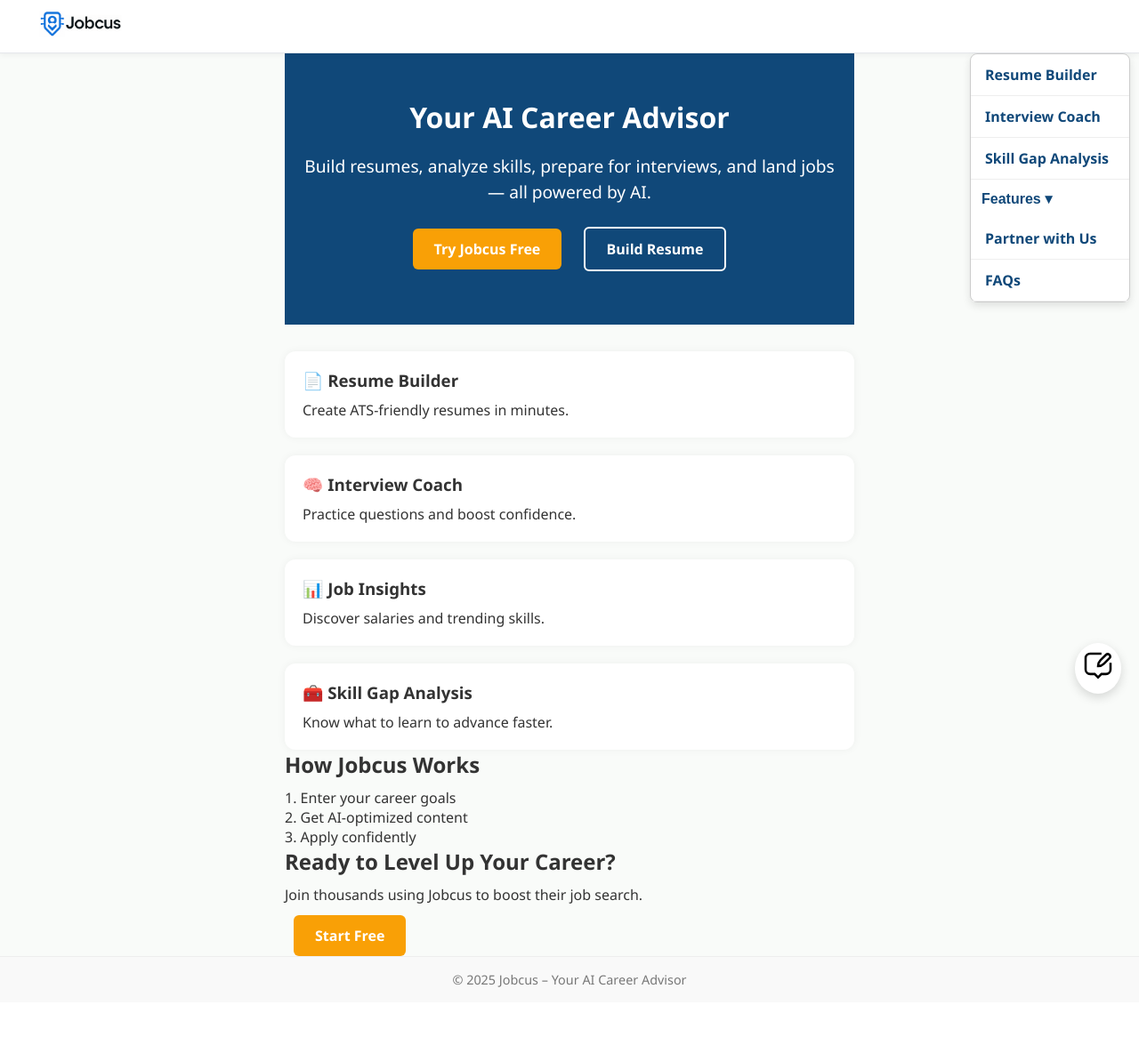
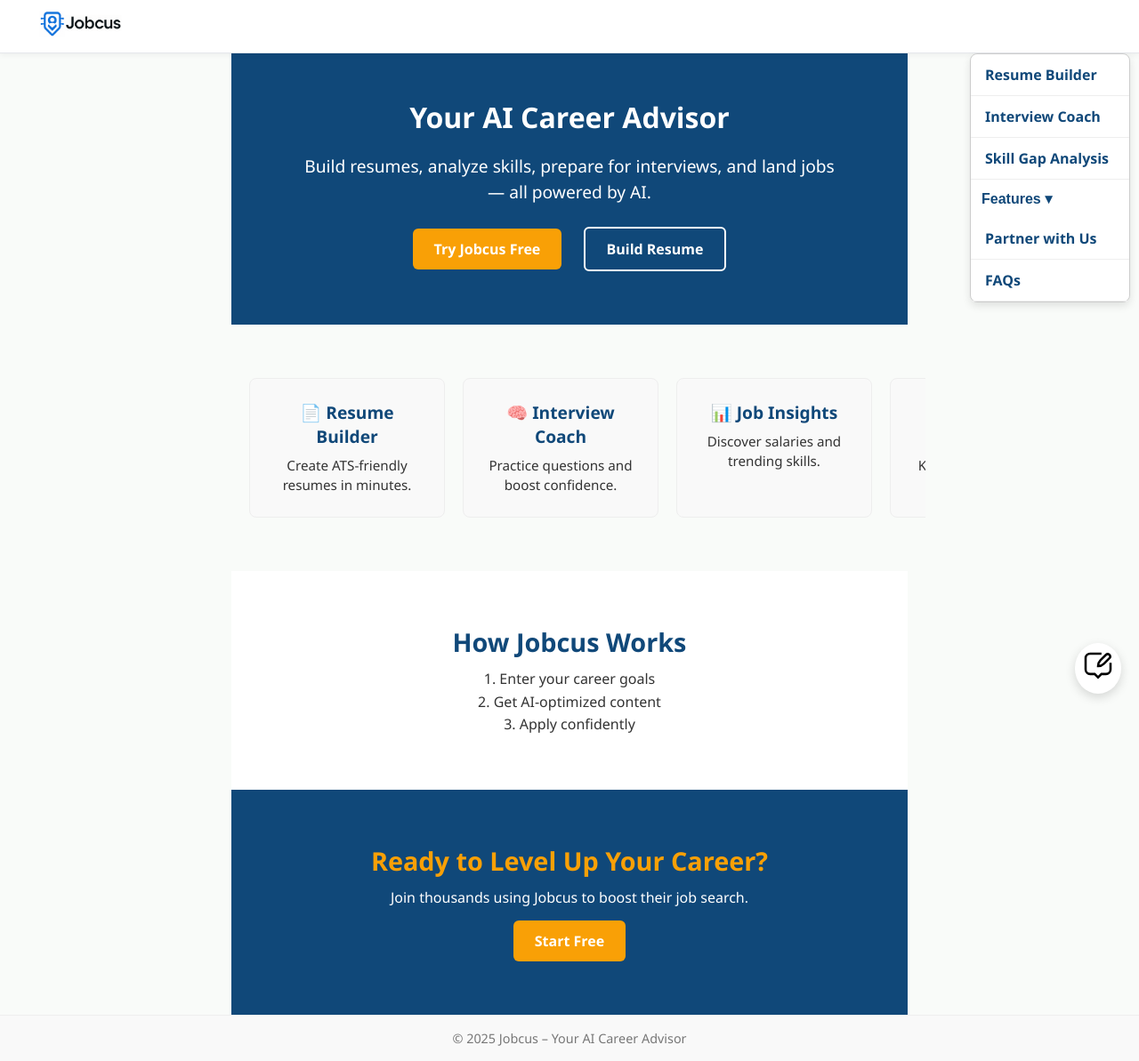
Before and after one commit to CareerAdvisor/Jobcus, a Flask app: page / in a window 1280 px wide. Shown: the whole page at 89% size. Before the commit the page ends 1110 px from the top, so only its background shows below. Run offline with Flask 3, Linux system fonts and the light colour scheme.

Commit message:
Update style.css

```diff
--- a/static/style.css
+++ b/static/style.css
@@ -465,19 +465,98 @@
 
 /* ==== FEATURES ==== */
 .features {
-  display: flex;
-  flex-direction: column;
+  padding: 60px 20px;
+  display: grid;
+  grid-template-columns: repeat(auto-fit, minmax(220px, 1fr));
   gap: 20px;
-  margin-top: 30px;
+  max-width: 1000px;
+  margin: 0 auto;
+  text-align: center;
 }
 
 .feature-box {
-  background-color: white;
-  padding: 20px;
-  border-radius: 12px;
+  background: #f9f9f9;
+  padding: 24px;
+  border-radius: 8px;
+  border: 1px solid #eee;
+  transition: box-shadow 0.2s;
+}
+
+.feature-box:hover {
   box-shadow: 0 0 10px rgba(0, 0, 0, 0.05);
 }
 
+.feature-box h3 {
+  margin-bottom: 8px;
+  color: #104879;
+  font-size: 1.2rem;
+}
+
+.feature-box p {
+  font-size: 0.95rem;
+  line-height: 1.5;
+}
+
+
+
+/* ==== HOW IT WORKS ==== */
+.how-it-works {
+  padding: 60px 20px;
+  text-align: center;
+  background-color: #ffffff;
+}
+
+.how-it-works h2 {
+  font-size: 1.8rem;
+  color: #104879;
+  margin-bottom: 10px;
+}
+
+.how-it-works p {
+  font-size: 1rem;
+  max-width: 600px;
+  margin: 0 auto;
+  line-height: 1.6;
+}
+
+/* ==== CTA SECTION ==== */
+.cta-section {
+  background-color: #104879;
+  padding: 60px 20px;
+  text-align: center;
+  color: white;
+}
+
+.cta-section h2 {
+  color: #f9a006;
+  font-size: 1.8rem;
+  margin-bottom: 10px;
+}
+
+.cta-section p {
+  max-width: 600px;
+  margin: auto;
+  font-size: 1rem;
+  line-height: 1.6;
+}
+
+/* ==== RESPONSIVE ==== */
+@media (max-width: 600px) {
+  .hero h1 {
+    font-size: 2rem;
+  }
+
+  .cta-primary, .cta-secondary {
+    width: 90%;
+    padding: 14px;
+  }
+
+  .features {
+    grid-template-columns: 1fr;
+  }
+}
+
+/*=== INPUT CONTAINER ===*/
 textarea#userInput {
   width: 100%;
   font-size: 1rem;
```
